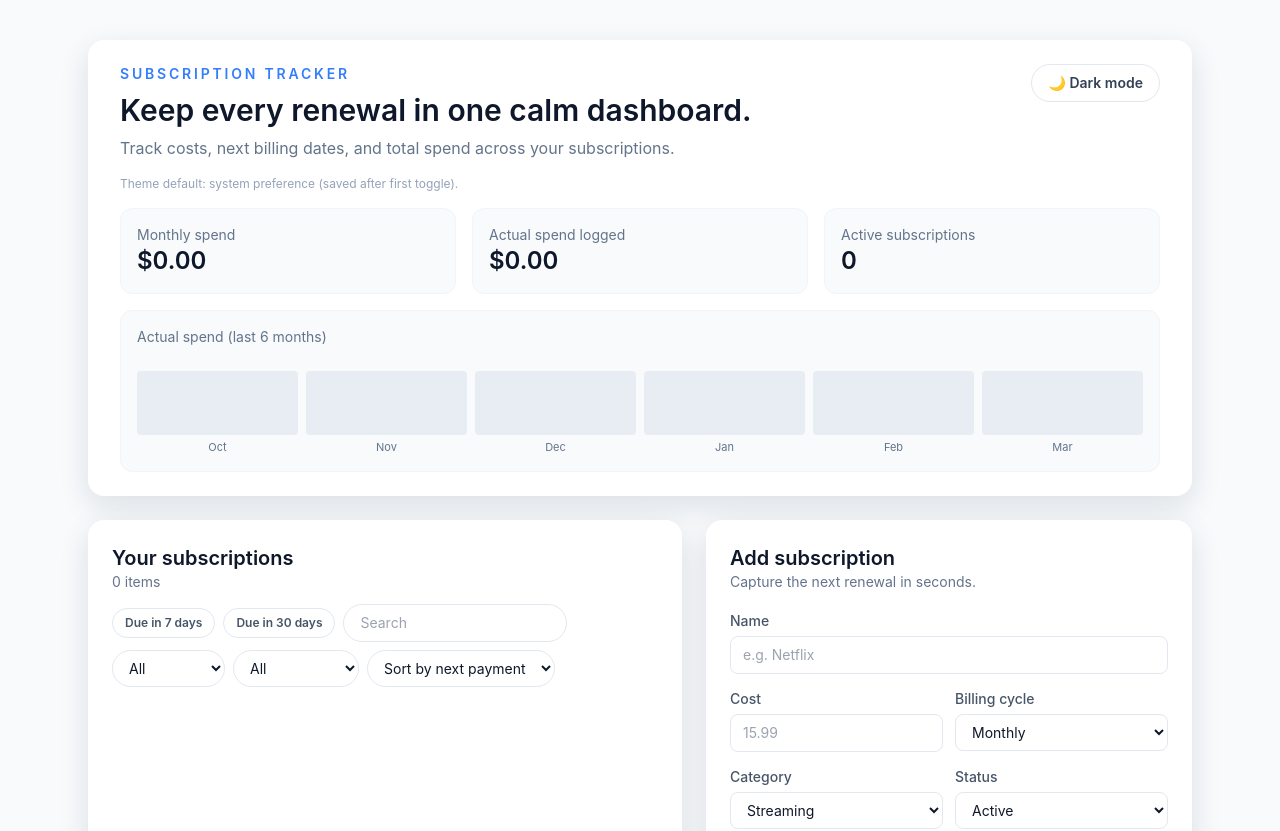
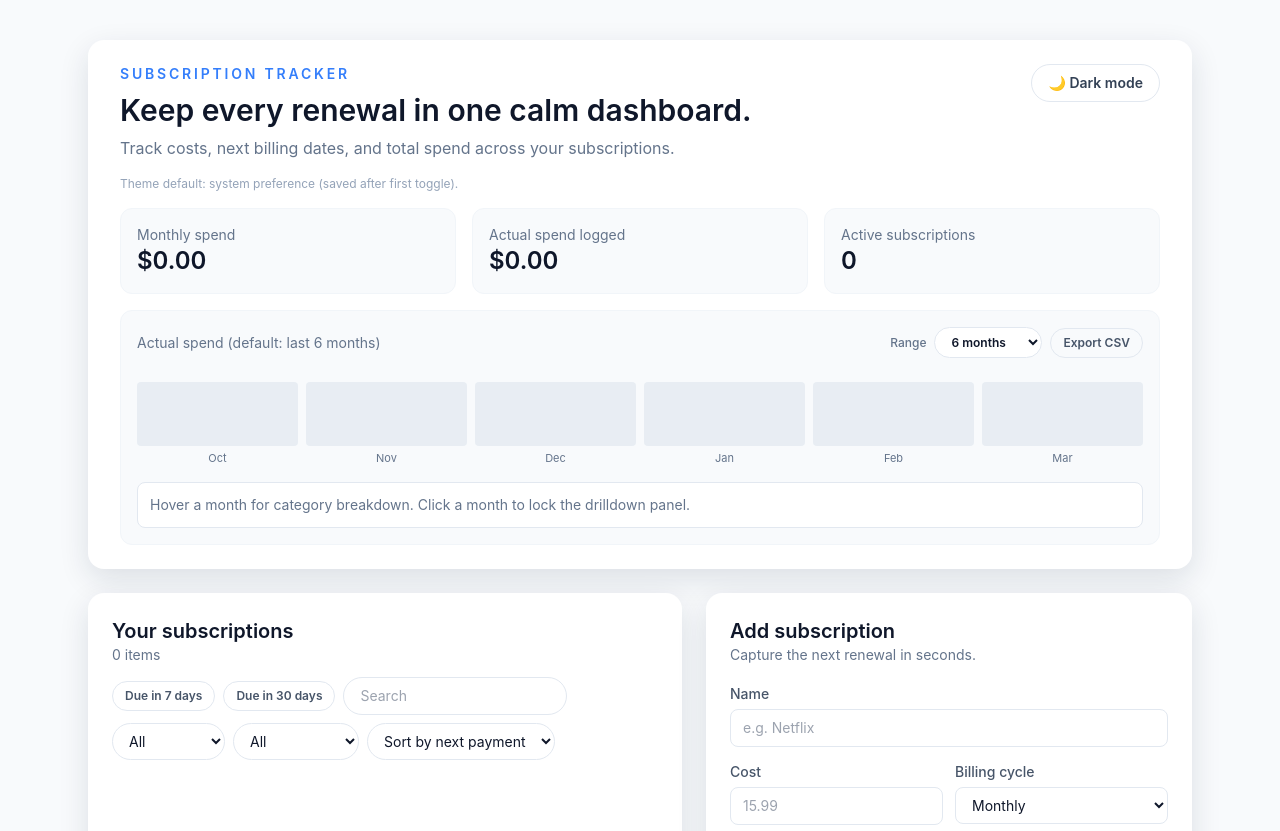
Before and after one commit to G1337N/Subscriptions-tracker, a React (Vite) app: page / in a window 1280 px wide. Shown: the top 831 px of the page. Built offline with nearby package versions, Linux system fonts and the light colour scheme.

Commit message:
feat: add spend range controls csv export and category drilldown

```diff
--- a/src/App.jsx
+++ b/src/App.jsx
@@ -7,6 +7,7 @@ import {
   getDaysLeft,
   getDueWindowSubscriptions,
   getMonthlyActualSpend,
+  getMonthlySpendCsv,
   getTotalLoggedSpend,
   parseAmount,
   renewSubscription,
@@ -140,6 +141,18 @@ const getTodayDate = () => formatDateLocal(new Date())
 
 const monthLabels = ['Jan', 'Feb', 'Mar', 'Apr', 'May', 'Jun', 'Jul', 'Aug', 'Sep', 'Oct', 'Nov', 'Dec']
 const weekDayLabels = ['Mo', 'Tu', 'We', 'Th', 'Fr', 'Sa', 'Su']
+const analyticsRangeOptions = [6, 12, 24]
+const categoryColorPalette = ['#0ea5e9', '#6366f1', '#8b5cf6', '#ec4899', '#f43f5e', '#ef4444', '#f97316', '#f59e0b', '#22c55e', '#14b8a6']
+
+const getCategoryColor = (categoryLabel) => {
+  let hash = 0
+  for (let index = 0; index < categoryLabel.length; index += 1) {
+    hash = (hash << 5) - hash + categoryLabel.charCodeAt(index)
+    hash |= 0
+  }
+
+  return categoryColorPalette[Math.abs(hash) % categoryColorPalette.length]
+}
 
 const startOfDay = (value) => {
   const date = new Date(value)
@@ -327,6 +340,9 @@ export default function App() {
   const [storeAccessible, setStoreAccessible] = useState(false)
   const [persistenceError, setPersistenceError] = useState('')
   const [todayValue, setTodayValue] = useState(getTodayDate)
+  const [analyticsRangeMonths, setAnalyticsRangeMonths] = useState(6)
+  const [hoveredMonthKey, setHoveredMonthKey] = useState('')
+  const [lockedMonthKey, setLockedMonthKey] = useState('')
   const [renewingSubscriptionId, setRenewingSubscriptionId] = useState(null)
   const [renewForm, setRenewForm] = useState({ amountPaid: '', paymentDate: getTodayDate(), newExpiryDate: '' })
   const [renewError, setRenewError] = useState('')
@@ -508,13 +524,20 @@ export default function App() {
   }, [subscriptions])
 
   const monthlyActualSpend = useMemo(
-    () => getMonthlyActualSpend(subscriptions, { months: 6, todayValue }),
-    [subscriptions, todayValue],
+    () => getMonthlyActualSpend(subscriptions, { months: analyticsRangeMonths, todayValue }),
+    [subscriptions, analyticsRangeMonths, todayValue],
   )
 
   const highestMonthlyActualSpend = useMemo(
     () => monthlyActualSpend.reduce((max, month) => Math.max(max, month.total), 0),
     [monthlyActualSpend],
+  )
+
+  const selectedMonthKey = lockedMonthKey || hoveredMonthKey
+
+  const selectedMonthDetails = useMemo(
+    () => monthlyActualSpend.find((month) => month.monthKey === selectedMonthKey) || null,
+    [monthlyActualSpend, selectedMonthKey],
   )
 
   const upcomingPayments = useMemo(() => {
@@ -778,6 +801,25 @@ export default function App() {
     }
   }
 
+  const handleExportMonthlySpend = () => {
+    if (monthlyActualSpend.length === 0) return
+
+    const csv = getMonthlySpendCsv(monthlyActualSpend)
+    const blob = new Blob([csv], { type: 'text/csv;charset=utf-8;' })
+    const url = URL.createObjectURL(blob)
+    const anchor = document.createElement('a')
+    anchor.href = url
+    anchor.download = `spend-history-${analyticsRangeMonths}m.csv`
+    document.body.appendChild(anchor)
+    anchor.click()
+    document.body.removeChild(anchor)
+    URL.revokeObjectURL(url)
+  }
+
+  const handleMonthClick = (monthKey) => {
+    setLockedMonthKey((current) => (current === monthKey ? '' : monthKey))
+  }
+
   return (
     <div className="min-h-screen bg-slate-50 text-slate-900 transition-colors dark:bg-slate-950 dark:text-slate-100">
       <div className="mx-auto flex w-full max-w-6xl flex-col gap-6 px-6 py-10">
@@ -819,23 +861,96 @@ export default function App() {
           </div>
 
           <div className="rounded-xl border border-slate-100 bg-slate-50 p-4 dark:border-slate-700 dark:bg-slate-800">
-            <p className="text-sm text-slate-500 dark:text-slate-400">Actual spend (last 6 months)</p>
+            <div className="flex flex-wrap items-center justify-between gap-3">
+              <p className="text-sm text-slate-500 dark:text-slate-400">Actual spend (default: last 6 months)</p>
+              <div className="flex flex-wrap items-center gap-2">
+                <label htmlFor="analytics-range" className="text-xs font-medium text-slate-500 dark:text-slate-400">Range</label>
+                <select
+                  id="analytics-range"
+                  className="rounded-full border border-slate-200 bg-white px-3 py-1.5 text-xs font-semibold focus:border-brand-400 focus:outline-none focus:ring-2 focus:ring-brand-200 dark:border-slate-700 dark:bg-slate-900 dark:focus:ring-brand-500/40"
+                  value={analyticsRangeMonths}
+                  onChange={(event) => {
+                    setAnalyticsRangeMonths(Number(event.target.value))
+                    setHoveredMonthKey('')
+                    setLockedMonthKey('')
+                  }}
+                >
+                  {analyticsRangeOptions.map((months) => (
+                    <option key={months} value={months}>{months} months</option>
+                  ))}
+                </select>
+                <button
+                  type="button"
+                  className="rounded-full border border-slate-200 px-3 py-1.5 text-xs font-semibold text-slate-600 hover:border-brand-300 hover:text-brand-600 dark:border-slate-700 dark:text-slate-300 dark:hover:border-brand-500 dark:hover:text-brand-300"
+                  onClick={handleExportMonthlySpend}
+                >
+                  Export CSV
+                </button>
+              </div>
+            </div>
+
             <div className="mt-3 flex h-24 items-end gap-2">
               {monthlyActualSpend.map((month) => {
                 const barHeight = highestMonthlyActualSpend > 0 ? Math.max((month.total / highestMonthlyActualSpend) * 100, month.total > 0 ? 8 : 0) : 0
+                const isSelected = selectedMonthKey === month.monthKey
                 return (
                   <div key={month.monthKey} className="flex min-w-0 flex-1 flex-col items-center gap-1">
-                    <div className="flex h-16 w-full items-end rounded bg-slate-200/70 px-1 dark:bg-slate-700/70">
-                      <div
+                    <button
+                      type="button"
+                      className={`flex h-16 w-full items-end rounded px-1 transition ${isSelected ? 'bg-brand-100 ring-1 ring-brand-400 dark:bg-brand-500/20 dark:ring-brand-300' : 'bg-slate-200/70 dark:bg-slate-700/70'}`}
+                      onMouseEnter={() => setHoveredMonthKey(month.monthKey)}
+                      onMouseLeave={() => setHoveredMonthKey('')}
+                      onClick={() => handleMonthClick(month.monthKey)}
+                      title={`${month.label}: ${currencyFormatter.format(month.total)}`}
+                    >
+                      <span
                         className="w-full rounded bg-brand-500"
                         style={{ height: `${barHeight}%` }}
-                        title={`${month.label}: ${currencyFormatter.format(month.total)}`}
                       />
-                    </div>
+                    </button>
                     <span className="text-[11px] text-slate-500 dark:text-slate-400">{month.label}</span>
                   </div>
                 )
               })}
+            </div>
+
+            <div className="mt-4 rounded-lg border border-slate-200 bg-white p-3 text-sm dark:border-slate-700 dark:bg-slate-900">
+              {selectedMonthDetails ? (
+                <div className="space-y-2">
+                  <div className="flex flex-wrap items-center justify-between gap-2">
+                    <p className="font-semibold text-slate-800 dark:text-slate-100">
+                      {selectedMonthDetails.monthKey} total: {currencyFormatter.format(selectedMonthDetails.total)}
+                    </p>
+                    {lockedMonthKey && (
+                      <button
+                        type="button"
+                        className="text-xs font-semibold text-brand-600 hover:text-brand-700 dark:text-brand-300 dark:hover:text-brand-200"
+                        onClick={() => setLockedMonthKey('')}
+                      >
+                        Clear selection
+                      </button>
+                    )}
+                  </div>
+
+                  {selectedMonthDetails.categories.length === 0 ? (
+                    <p className="text-slate-500 dark:text-slate-400">No category spend logged for this month.</p>
+                  ) : (
+                    <ul className="space-y-1">
+                      {selectedMonthDetails.categories.map((entry) => (
+                        <li key={`${selectedMonthDetails.monthKey}-${entry.category}`} className="flex items-center justify-between gap-2 text-xs">
+                          <span className="flex items-center gap-2 text-slate-600 dark:text-slate-300">
+                            <span className="inline-block h-2.5 w-2.5 rounded-full" style={{ backgroundColor: getCategoryColor(entry.category) }} />
+                            {entry.category}
+                          </span>
+                          <span className="font-semibold text-slate-700 dark:text-slate-200">{currencyFormatter.format(entry.total)}</span>
+                        </li>
+                      ))}
+                    </ul>
+                  )}
+                </div>
+              ) : (
+                <p className="text-slate-500 dark:text-slate-400">Hover a month for category breakdown. Click a month to lock the drilldown panel.</p>
+              )}
             </div>
           </div>
         </header>
--- a/src/subscriptionLogic.js
+++ b/src/subscriptionLogic.js
@@ -73,6 +73,20 @@ export const getDueWindowSubscriptions = (subscriptions, windowDays, todayValue
   })
 }
 
+const defaultCategoryLabel = (subscription) => {
+  if (subscription.category !== 'Other') return subscription.category || 'Uncategorized'
+  const detail = String(subscription.categoryDetail || '').trim()
+  return detail ? `Other: ${detail}` : 'Other'
+}
+
+const escapeCsvValue = (value) => {
+  const stringValue = String(value ?? '')
+  if (/[",\n]/.test(stringValue)) {
+    return `"${stringValue.replace(/"/g, '""')}"`
+  }
+  return stringValue
+}
+
 export const getMonthlyActualSpend = (subscriptions, options = {}) => {
   const months = Number.isFinite(options.months) ? Math.max(1, Math.floor(options.months)) : 6
   const todayValue = toDateValue(options.todayValue) || formatDateLocal(new Date())
@@ -82,35 +96,92 @@ export const getMonthlyActualSpend = (subscriptions, options = {}) => {
     return []
   }
 
-  const labels = []
-  const monthTotals = new Map()
+  const resolveCategoryLabel = typeof options.categoryLabelResolver === 'function'
+    ? options.categoryLabelResolver
+    : defaultCategoryLabel
+
+  const monthSeries = []
+  const monthsMap = new Map()
 
   for (let index = months - 1; index >= 0; index -= 1) {
     const date = new Date(today.getFullYear(), today.getMonth() - index, 1)
     const monthKey = `${date.getFullYear()}-${pad2(date.getMonth() + 1)}`
-    labels.push(monthKey)
-    monthTotals.set(monthKey, 0)
+
+    const monthEntry = {
+      monthKey,
+      label: date.toLocaleString(undefined, { month: 'short' }),
+      total: 0,
+      categories: [],
+      monthStart: formatDateLocal(new Date(date.getFullYear(), date.getMonth(), 1)),
+      monthEnd: formatDateLocal(new Date(date.getFullYear(), date.getMonth() + 1, 0)),
+    }
+
+    monthsMap.set(monthKey, {
+      ...monthEntry,
+      categoryTotals: new Map(),
+    })
+    monthSeries.push(monthKey)
   }
 
   subscriptions.forEach((subscription) => {
+    const categoryLabel = resolveCategoryLabel(subscription)
+
     getCleanPayments(subscription).forEach((payment) => {
       const monthKey = payment.date.slice(0, 7)
-      if (monthTotals.has(monthKey)) {
-        monthTotals.set(monthKey, monthTotals.get(monthKey) + parseAmount(payment.amount))
-      }
+      const monthEntry = monthsMap.get(monthKey)
+      if (!monthEntry) return
+
+      const amount = parseAmount(payment.amount)
+      monthEntry.total += amount
+      monthEntry.categoryTotals.set(categoryLabel, (monthEntry.categoryTotals.get(categoryLabel) || 0) + amount)
     })
   })
 
-  return labels.map((monthKey) => {
-    const [year, month] = monthKey.split('-')
-    const labelDate = new Date(Number(year), Number(month) - 1, 1)
+  return monthSeries.map((monthKey) => {
+    const monthEntry = monthsMap.get(monthKey)
+    const categories = [...monthEntry.categoryTotals.entries()]
+      .map(([category, total]) => ({ category, total }))
+      .sort((a, b) => b.total - a.total || a.category.localeCompare(b.category))
 
     return {
-      monthKey,
-      label: labelDate.toLocaleString(undefined, { month: 'short' }),
-      total: monthTotals.get(monthKey) || 0,
+      monthKey: monthEntry.monthKey,
+      label: monthEntry.label,
+      total: monthEntry.total,
+      categories,
+      monthStart: monthEntry.monthStart,
+      monthEnd: monthEntry.monthEnd,
     }
   })
+}
+
+export const getMonthlySpendCsv = (monthlySeries) => {
+  const header = ['Month', 'Month Start', 'Month End', 'Total', 'Category', 'Category Amount']
+  const rows = [header.join(',')]
+
+  monthlySeries.forEach((month) => {
+    const baseColumns = [
+      month.monthKey,
+      month.monthStart || `${month.monthKey}-01`,
+      month.monthEnd || '',
+      parseAmount(month.total).toFixed(2),
+    ]
+
+    if (!Array.isArray(month.categories) || month.categories.length === 0) {
+      rows.push(baseColumns.map(escapeCsvValue).join(','))
+      return
+    }
+
+    month.categories.forEach((categoryRow, index) => {
+      const columns = [
+        ...(index === 0 ? baseColumns : ['', '', '', '']),
+        categoryRow.category,
+        parseAmount(categoryRow.total).toFixed(2),
+      ]
+      rows.push(columns.map(escapeCsvValue).join(','))
+    })
+  })
+
+  return rows.join('\n')
 }
 
 export const renewSubscription = (subscription, renewal) => {
```
Also changed, not shown: 1 other file (tests, documents, lock files or other folders).
